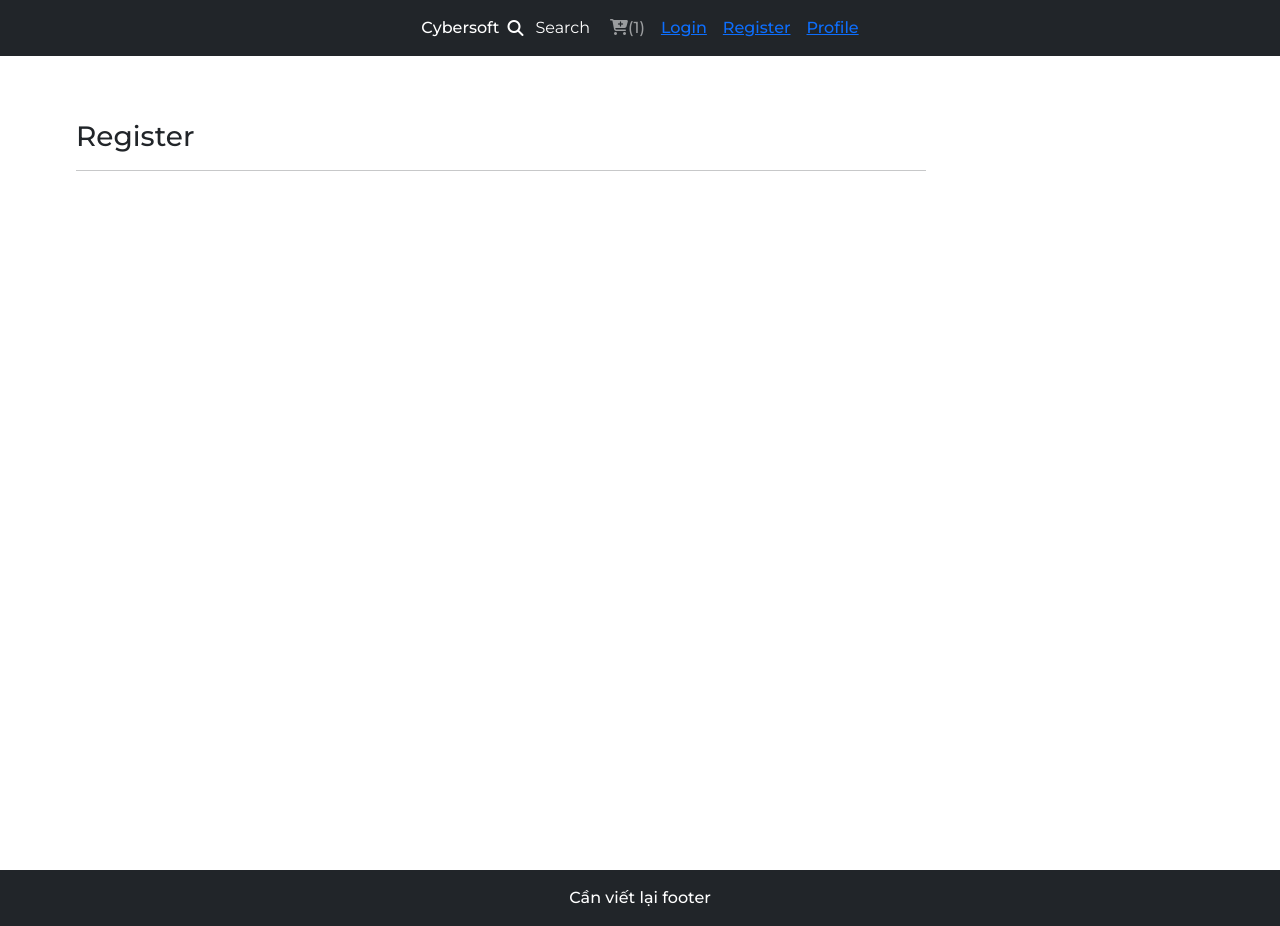
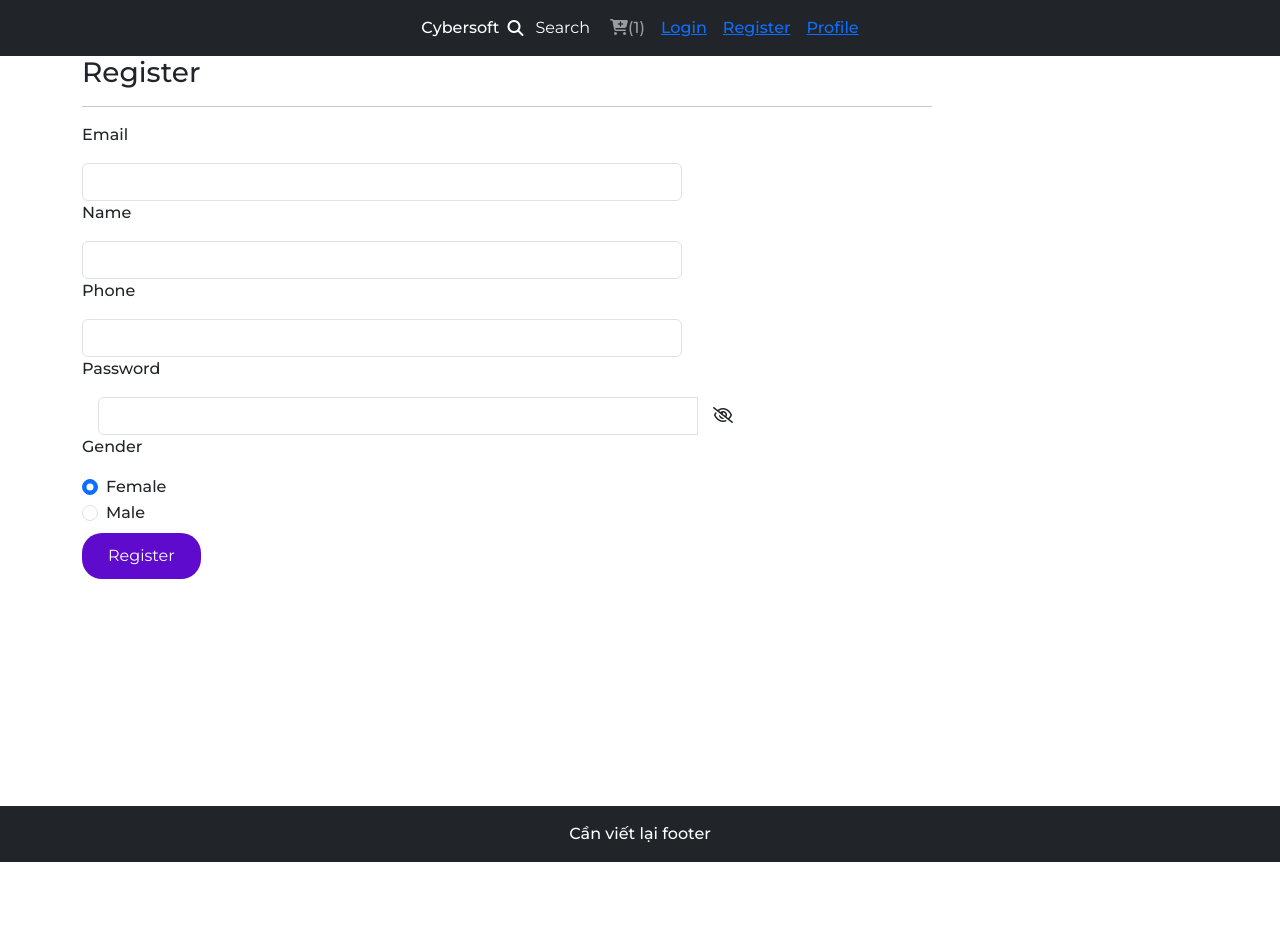
Before and after one commit to BUITHICAMVAN/Footwear-Heaven, a React (Create React App) app: page /register in a window 1280 px wide. After the commit the page ends 862 px from the top, so only its background shows below. Built offline with nearby package versions, Linux system fonts and the light colour scheme.

Commit message:
register page

```diff
--- a/src/pages/login/LoginPage.jsx
+++ b/src/pages/login/LoginPage.jsx
@@ -26,7 +26,7 @@ const LoginPage = () => {
       const loginResult = await dispatch(authenticateLoginAsync(userLogin))
       console.log(loginResult)
       if (loginResult.success) {
-        alert(loginResult.message)
+        navigate('/profile')
       } else {
         alert(loginResult.message)
       }
@@ -69,9 +69,9 @@ const LoginPage = () => {
             <button className="btn text-register">Register now?</button>
             <button className="btn btn-purple btn-custom" type='submit'>Login</button>
           </div>
-          <div className="form-group">
+          {/* <div className="form-group">
             <button className="btn btn-primary btn-custom my-3"><i className="fa-brands fa-facebook p-3"></i>Continue with Facebook</button>
-          </div>
+          </div> */}
         </form>
       </div>
     </LoginPageStyled>
--- a/src/pages/profile/ProfilePage.jsx
+++ b/src/pages/profile/ProfilePage.jsx
@@ -25,7 +25,7 @@ const ProfilePage = () => {
         }),
         onSubmit: async (userLogin) => {
             const loginResult = await dispatch(authenticateLoginAsync(userLogin))
-            console.log(loginResult)
+            // console.log(loginResult)
             if (loginResult.success) {
                 alert(loginResult.message)
             } else {
--- a/src/pages/register/RegisterPage.jsx
+++ b/src/pages/register/RegisterPage.jsx
@@ -1,12 +1,136 @@
-import React from 'react'
+import { useFormik } from 'formik'
+import * as yup from 'yup'
+import React, { useState } from 'react'
+import { useDispatch } from 'react-redux'
+import { useNavigate } from 'react-router-dom'
 import styled from 'styled-components'
+import { userRegisterAsync } from '../../redux/reducers/registerReducer'
 
 const RegisterPage = () => {
+  const dispatch = useDispatch()
+  const navigate = useNavigate()
+
+  const [showPassword, setShowPassword] = useState(false)
+
+  const formLogin = useFormik({
+    initialValues: {
+      email: '',
+      password: '',
+      name: '',
+      gender: true,
+      phone: ''
+    },
+    validationSchema: yup.object().shape({
+      email: yup.string().required('Email cannot be blank').email('Email is invalid').matches(/.*.*/, 'Thiếu cybersoft'),
+      password: yup.string().required('Password cannot be blank').max(32, 'Loi max')
+    }),
+    phone: yup.string().matches(/^[0-9]{10}$/, 'Phone number must be 10 digits'),
+    onSubmit: async (userRegister) => {
+      const registerResult = await dispatch(userRegisterAsync(userRegister))
+      // console.log(registerResult)
+      if (registerResult.success) {
+        navigate('/login')
+      } else {
+        navigate('/register')
+      }
+    }
+  });
+
+  const togglePasswordVisibility = () => {
+    setShowPassword(!showPassword);
+  };
+
   return (
     <RegisterPageStyled>
       <div className="container">
         <h3>Register</h3>
         <hr />
+        <form className="profile-form" onSubmit={formLogin.handleSubmit}>
+          <div className="form-group">
+            <p>Email</p>
+            <input type="text" className="form-control" id="email" name="email" onChange={formLogin.handleChange} onBlur={formLogin.handleBlur} /> {formLogin.errors.email && <p className='text text-danger'>{formLogin.errors.email}</p>}
+          </div>
+          <div className="form-group">
+            <p>Name</p>
+            <input type="text" className="form-control" id="name" name="name" onChange={formLogin.handleChange} onBlur={formLogin.handleBlur} />
+          </div>
+          <div className="form-group">
+            <p>Phone</p>
+            <input type="text" className="form-control" id="phone" name="phone" onChange={formLogin.handleChange} onBlur={formLogin.handleBlur} /> {formLogin.errors.phone && <p className='text text-danger'>{formLogin.errors.phone}</p>}
+          </div>
+          <div className="form-group">
+            <p>Password</p>
+            <div className="input-group d-flex align-items-center">
+              <input
+                type={showPassword ? 'text' : 'password'}
+                className="form-control mx-3"
+                id="password"
+                name="password"
+                value={formLogin.values.password}
+                onChange={formLogin.handleChange}
+                onBlur={formLogin.handleBlur}
+              />
+              <label className="password-toggle-btn" onClick={togglePasswordVisibility}>
+                {showPassword ? <i className="fa-regular fa-eye"></i> : <i className="fa-regular fa-eye-slash"></i>}
+              </label>
+              {formLogin.errors.password && <p className='text text-danger'>{formLogin.errors.password}</p>}
+            </div>
+          </div>
+          {/* <div className="form-group">
+            <p>Password Confirm</p>
+            <div className="input-group d-flex align-items-center">
+              <input
+                type={showPassword ? 'text' : 'password'}
+                className="form-control mx-3"
+                id="password"
+                name="password"
+                value={formLogin.values.password}
+                onChange={formLogin.handleChange}
+                onBlur={formLogin.handleBlur}
+              />
+              <label className="password-toggle-btn" onClick={togglePasswordVisibility}>
+                {showPassword ? <i className="fa-regular fa-eye"></i> : <i className="fa-regular fa-eye-slash"></i>}
+              </label>
+              {formLogin.errors.password && <p className='text text-danger'>{formLogin.errors.password}</p>}
+            </div>
+          </div> */}
+          <div className="form-group">
+            <div>
+              <p>Gender</p>
+              <div className="form-check">
+                <input
+                  className="form-check-input"
+                  type="radio"
+                  name="gender"
+                  id="female"
+                  value="female"
+                  defaultChecked
+                  onChange={formLogin.handleChange}
+                />
+                <label className="form-check-label" htmlFor="female">
+                  Female
+                </label>
+              </div>
+              <div className="form-check">
+                <input
+                  className="form-check-input"
+                  type="radio"
+                  name="gender"
+                  id="male"
+                  value="male"
+                  onChange={formLogin.handleChange}
+                />
+                <label className="form-check-label" htmlFor="male">
+                  Male
+                </label>
+              </div>
+            </div>
+          </div>
+
+          <div className="form-group mt-2">
+            <button className="btn btn-purple btn-custom" type='submit'>Register</button>
+          </div>
+        </form>
       </div>
     </RegisterPageStyled>
   )
@@ -18,7 +142,15 @@ const RegisterPageStyled = styled.div`
   hr {
     max-width: 850px;
   }
-  .container {
-    margin: 4rem;
+  input {
+    max-width: 600px;
+  }
+  .btn-purple {
+    background-color: #5f0bce;
+  }
+  .btn-custom {
+    border-radius: 20px;
+    padding: 10px 25px;
+    color: white;
   }
 `
--- /dev/null
+++ b/src/redux/reducers/registerReducer.jsx
@@ -0,0 +1,41 @@
+import { createSlice } from '@reduxjs/toolkit'
+import { http } from '../../utils/configure';
+
+const initialState = {
+    userRegister: ''
+}
+
+const registerReducer = createSlice({
+  name: 'registerReducer',
+  initialState,
+  reducers: {
+    setUserRegister: (state, action) => {
+        state.userRegister = action.payload
+    }
+  }
+});
+
+export const {setUserRegister} = registerReducer.actions
+
+export default registerReducer.reducer
+
+export const userRegisterAsync = (userRegister) => {
+    return async (dispatch) => {
+        try {
+            const res = await http.post('Users/signup', userRegister)
+
+            // If login is successful, store token and user data in localStorage
+            const token = res.data.content.accessToken;
+            const userRegisterResult = res.data.content;
+
+            localStorage.setItem('user_login', JSON.stringify(userRegisterResult));
+            localStorage.setItem('token', token);
+
+            dispatch(setUserRegister(userRegisterResult));
+            return { success: true };
+        } catch (error) {
+            console.error('Login error:', error);
+            return { success: false, message: error.response.data.message };
+        }
+    }
+}
--- a/src/redux/store.jsx
+++ b/src/redux/store.jsx
@@ -1,10 +1,12 @@
 import { configureStore } from "@reduxjs/toolkit";
 import shoeReducer from "./reducers/shoeReducer";
 import loginReducer from "./reducers/loginReducer";
+import registerReducer from "./reducers/registerReducer";
 
 export const store = configureStore({
     reducer: {
         shoeReducer: shoeReducer,
-        loginReducer: loginReducer
+        loginReducer: loginReducer,
+        registerReducer: registerReducer
     }
 })
```
